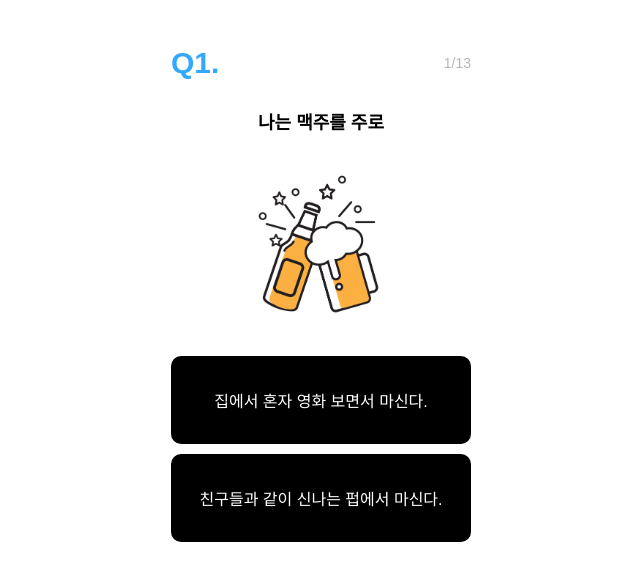
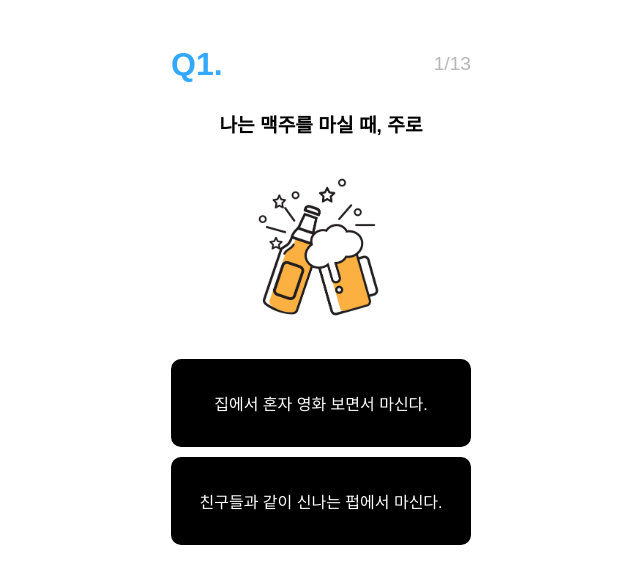
Before and after one commit to taekhun/beer-test, a React (Create React App) app: page /start in a window 1280 px wide. Shown: the top 584 px of the page, without its empty margins (319-959 px from the left). Built offline with nearby package versions, Linux system fonts and the light colour scheme.

Commit message:
:pushpin: save for change result router structure

```diff
--- a/src/assets/QnA.json
+++ b/src/assets/QnA.json
@@ -1,7 +1,7 @@
 [
     {
         "index": 0,
-        "question" : "나는 맥주를 주로",
+        "question" : "나는 맥주를 마실 때, 주로",
         "answers" : [
             {
                 "answer":"집에서 혼자 영화 보면서 마신다.",
@@ -170,10 +170,10 @@
     },
     {
         "index":7,
-        "question" : "친구와 치맥을 하는데, 닭다리가 하나 남았다. 나는 친구에게",
+        "question" : "친구와 치맥을 하는데, 닭다리가 하나 남았다. 이때 나는",
         "answers" : [
             {
-                "answer":"\"하나 남았다 너 먹어~\"",
+                "answer":"친구에게 양보한다.",
                 "score":{
                     "E_I":0,
                     "S_N":0,
@@ -182,7 +182,7 @@
                 }
             },
             {
-                "answer":"\"가위 바위 보\"",
+                "answer":"가위 바위 보를 하자고 한다.",
                 "score":{
                     "E_I":0,
                     "S_N":0,
@@ -194,7 +194,7 @@
     },
     {
         "index":8,
-        "question" : "펍에 내가 좋아하는 맥주를 시켰다. 한입 맛을 본 친구가 이런 거 왜 마시냐고 한다. 이때 나는",
+        "question" : "펍에 내가 좋아하는 맥주를 시켰다.한입 맛을 본 친구가 이런 거 왜 마시냐고 한다. 이때 나는",
         "answers" : [
             {
                 "answer":"내 입 맛이 좀 독특하긴 한가, 데헷.",
@@ -230,7 +230,7 @@
                 }
             },
             {
-                "answer":"알게 뭐여.",
+                "answer":"알게 뭐야.",
                 "score":{
                     "E_I":0,
                     "S_N":0,
--- a/src/components/KakaoShareButton.js
+++ b/src/components/KakaoShareButton.js
@@ -18,7 +18,7 @@ const KakaoShareButton = () => {
         content: {
           title: "나와 닮은 맥주는?",
           description: "#mbti #맥주테스트",
-          imageUrl: "IMAGE_URL", // i.e. process.env.FETCH_URL + '/logo.png'
+          imageUrl: "/static/media/indica.2959c70a.png", // i.e. process.env.FETCH_URL + '/logo.png'
           link: {
             mobileWebUrl: window.location.href,
             webUrl: window.location.href,
--- a/src/components/QuestionPage.js
+++ b/src/components/QuestionPage.js
@@ -43,8 +43,9 @@ const QuestionPage = () => {
       history.push("/result", { params: result });
     }
 
+    const carousel = document.querySelector("#carousel");
+
     //Carousel 슬라이드 이동
-    const carousel = document.querySelector("#carousel");
     carousel.style.transition = "all 0.5s ease-in-out";
     carousel.style.transform = `translateX(-${index}00%)`;
   }, [index]);
@@ -66,7 +67,10 @@ const QuestionPage = () => {
                   </Navbar>
                   {index < MAX_INDEX && (
                     <QABox>
-                      <Question>{QnA[index].question}</Question>
+                      <Question>
+                        {/* {QnA[index].question.replace("\n", "\\r\\n")} */}
+                        {QnA[index].question}
+                      </Question>
                       <Icon src={logoSrc} />
                       <AnswerBox>
                         {QnA[index].answers.map(({ answer, score }) => {
@@ -77,6 +81,7 @@ const QuestionPage = () => {
                           );
                         })}
                       </AnswerBox>
+                      {/* <BackButton /> */}
                     </QABox>
                   )}
                 </CarouselBox>
@@ -103,6 +108,7 @@ const Container = styled.div`
 `;
 const InnerContainer = styled.div`
   width: 300px;
+  /* width: 90vw; */
   margin: 0 auto;
   overflow: hidden;
 `;
@@ -123,12 +129,12 @@ const Navbar = styled.div`
 `;
 const QuestNumber = styled.div`
   color: #33a8ff;
-  font-size: 30px;
+  font-size: 2rem;
   font-weight: 700;
 `;
 const StatusBar = styled.div`
   color: #b7b7b7;
-  font-size: 14px;
+  font-size: 1.2rem;
 `;
 
 //Body
@@ -144,7 +150,7 @@ const Icon = styled.img`
 `;
 const Question = styled.h1`
   margin: 12px 0;
-  font-size: 18px;
+  font-size: 1.2rem;
   font-weight: 600;
 `;
 const AnswerBox = styled.div`
@@ -152,6 +158,7 @@ const AnswerBox = styled.div`
   flex-direction: column;
 `;
 const AnswerButton = styled.button`
+  /* width: 90vw; */
   width: 300px;
   margin-top: 10px;
   height: 88px;
@@ -165,4 +172,8 @@ const AnswerButton = styled.button`
     background-color: #33a8ff;
   }
 `;
+
+const BackButton = styled.button`
+  width: 30px;
+`;
 export default QuestionPage;
--- a/src/components/Result.js
+++ b/src/components/Result.js
@@ -1,17 +1,17 @@
 import { useLocation } from "react-router-dom";
 import { useEffect, useState } from "react";
 import { useHistory } from "react-router-dom";
+import { Helmet } from "react-helmet";
 import styled, { createGlobalStyle } from "styled-components";
 import CSSreset from "styled-reset";
 
-import Loader from "./Loadings/Loader";
+import Loader from "./LoadingBar/Loader";
 import KakaoShareButton from "./KakaoShareButton";
 import indicaSrc from "../image/indica.png";
 import logoSrc from "../image/beer-logo.png";
 
 const Result = () => {
   const [isLoading, setLoading] = useState(true);
-
   let isValid = false;
   const history = useHistory();
   const location = useLocation();
@@ -35,6 +35,9 @@ const Result = () => {
     <>
       {!isValid && history.push("/")}
       <GlobalStyles />
+      <Helmet>
+        <script src="https://developers.kakao.com/sdk/js/kakao.js"></script>
+      </Helmet>
       <Container>
         <InnerContainer>
           <Header>
```
Also changed, not shown: src/components/LoadingBar/Loader.css (renamed from src/components/Loadings/Loader.css), src/components/LoadingBar/Loader.js (renamed from src/components/Loadings/Loader.js), src/components/LoadingBar/Stick.js (renamed from src/components/Loadings/Stick.js).
